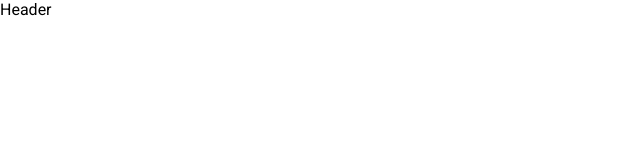
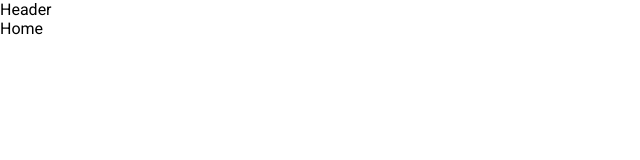
Before and after one commit to vitorxpd/coffee-delivery, a React (Vite) app: page / in a window 1280 px wide. Shown: the top 160 px of the page, without its empty margins (0-640 px from the left). Built offline with nearby package versions, Linux system fonts and the light colour scheme.

Commit message:
eslin, styled-components e rotas

```diff
--- a/src/App.tsx
+++ b/src/App.tsx
@@ -1,13 +1,17 @@
-import { ThemeProvider } from "styled-components";
-import { Header } from "./components/Header";
-import { GlobalStyle } from "./styles/global";
-import { defaultTheme } from "./styles/themes/defaultTheme";
+import { ThemeProvider } from 'styled-components'
+import { BrowserRouter } from 'react-router-dom'
+import { Router } from './Router'
+
+import { defaultTheme } from './styles/themes/defaultTheme'
+import { GlobalStyle } from './styles/global'
 
 export function App() {
   return (
     <>
       <ThemeProvider theme={defaultTheme}>
-        <Header />
+        <BrowserRouter>
+          <Router />
+        </BrowserRouter>
         <GlobalStyle />
       </ThemeProvider>
     </>
--- /dev/null
+++ b/src/Router.tsx
@@ -0,0 +1,14 @@
+import { Route } from 'react-router'
+import { Routes } from 'react-router-dom'
+import { DefaultLayout } from './layout/DefaultLayout'
+import { Home } from './pages/Home'
+
+export function Router() {
+  return (
+    <Routes>
+      <Route path="/" element={<DefaultLayout />}>
+        <Route path="/" element={<Home />} />
+      </Route>
+    </Routes>
+  )
+}
--- a/src/components/Header/index.tsx
+++ b/src/components/Header/index.tsx
@@ -1,5 +1,5 @@
-import * as S from "./styles";
+import * as S from './styles'
 
 export function Header() {
-    return <S.HeaderContainer>Header</S.HeaderContainer>
+  return <S.HeaderContainer>Header</S.HeaderContainer>
 }
--- a/src/components/Header/styles.ts
+++ b/src/components/Header/styles.ts
@@ -1,3 +1,3 @@
-import styled from "styled-components";
+import styled from 'styled-components'
 
 export const HeaderContainer = styled.header``
--- /dev/null
+++ b/src/layout/DefaultLayout/index.tsx
@@ -0,0 +1,13 @@
+import { Header } from '../../components/Header'
+import { Outlet } from 'react-router-dom'
+
+import * as S from './styles'
+
+export function DefaultLayout() {
+  return (
+    <S.LayoutContainer>
+      <Header />
+      <Outlet />
+    </S.LayoutContainer>
+  )
+}
--- /dev/null
+++ b/src/layout/DefaultLayout/styles.ts
@@ -0,0 +1,3 @@
+import styled from 'styled-components'
+
+export const LayoutContainer = styled.div``
--- /dev/null
+++ b/src/pages/Home/index.tsx
@@ -0,0 +1,5 @@
+import * as S from './styles'
+
+export function Home() {
+  return <S.HomeContainer>Home</S.HomeContainer>
+}
--- /dev/null
+++ b/src/pages/Home/styles.ts
@@ -0,0 +1,3 @@
+import styled from 'styled-components'
+
+export const HomeContainer = styled.main``
```
Also changed, not shown: package.json (+6 -5 lines), .eslintrc.json (added), 2 other files (tests, documents, lock files or other folders).
